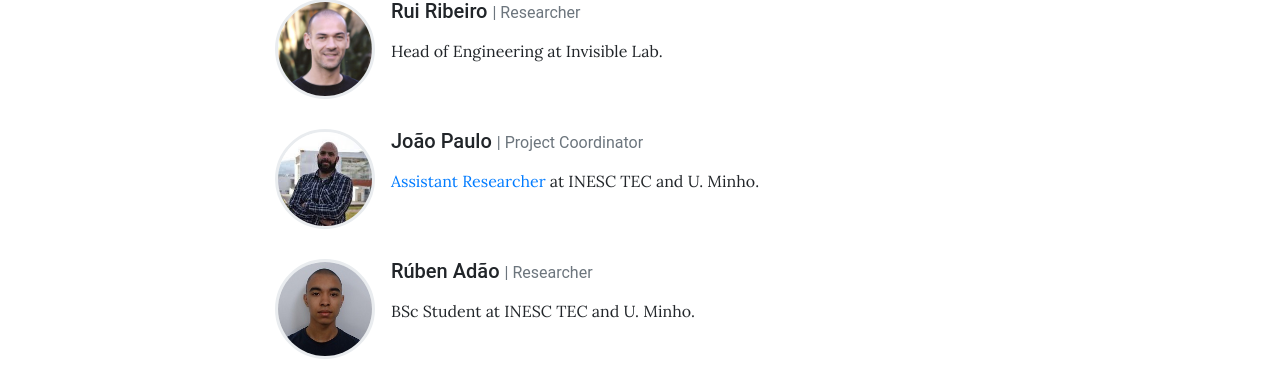
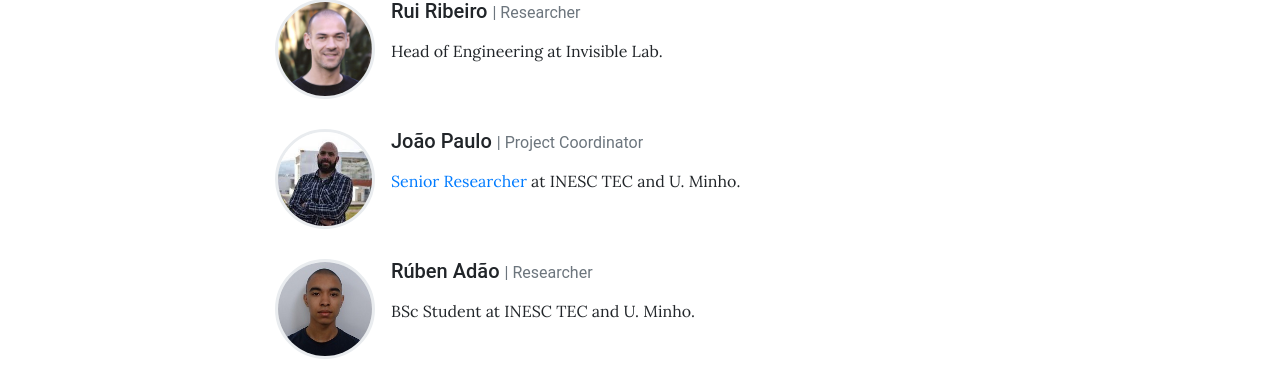
Before and after one commit to invisiblelab-dev/invisible-storage-project-website, a Jekyll site: the page built from pages/team.md, in a window 1280 px wide. Shown: the part 301-666 px from the top of the page. Built offline with Jekyll 4.4.1, drawn with Linux system fonts in a browser that asks for light colours.

Commit message:
Update team.yml

```diff
--- a/_data/team.yml
+++ b/_data/team.yml
@@ -11,7 +11,7 @@
   role: Project Coordinator
   image: assets/img/jtpaulo.jpg
   description: >
-    [Assistant Researcher](https://www.inesctec.pt/en/people/joao-tiago-paulo) at INESC TEC and U. Minho.
+    [Senior Researcher](https://www.inesctec.pt/en/people/joao-tiago-paulo) at INESC TEC and U. Minho.
 
 
 - name: Rúben Adão
```
